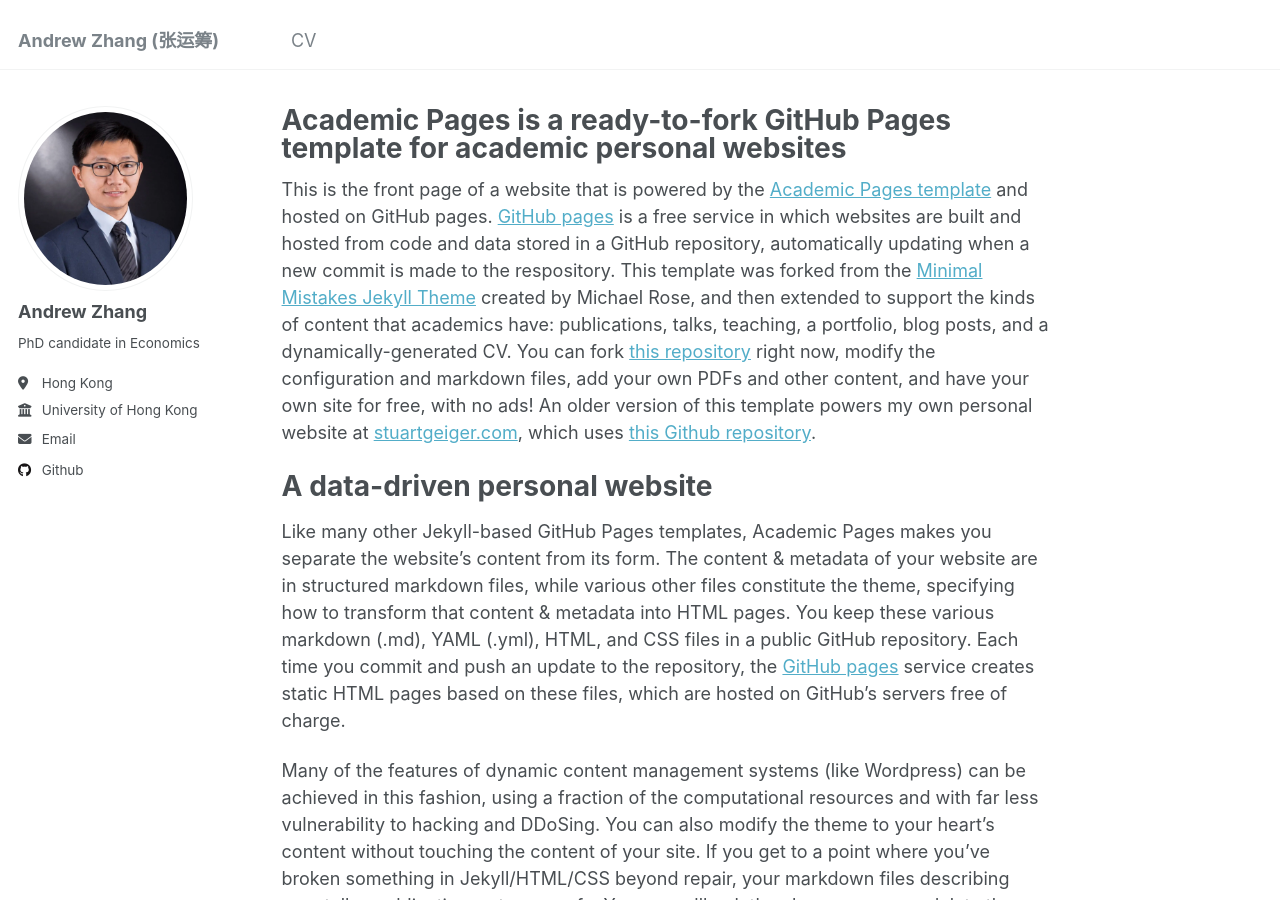
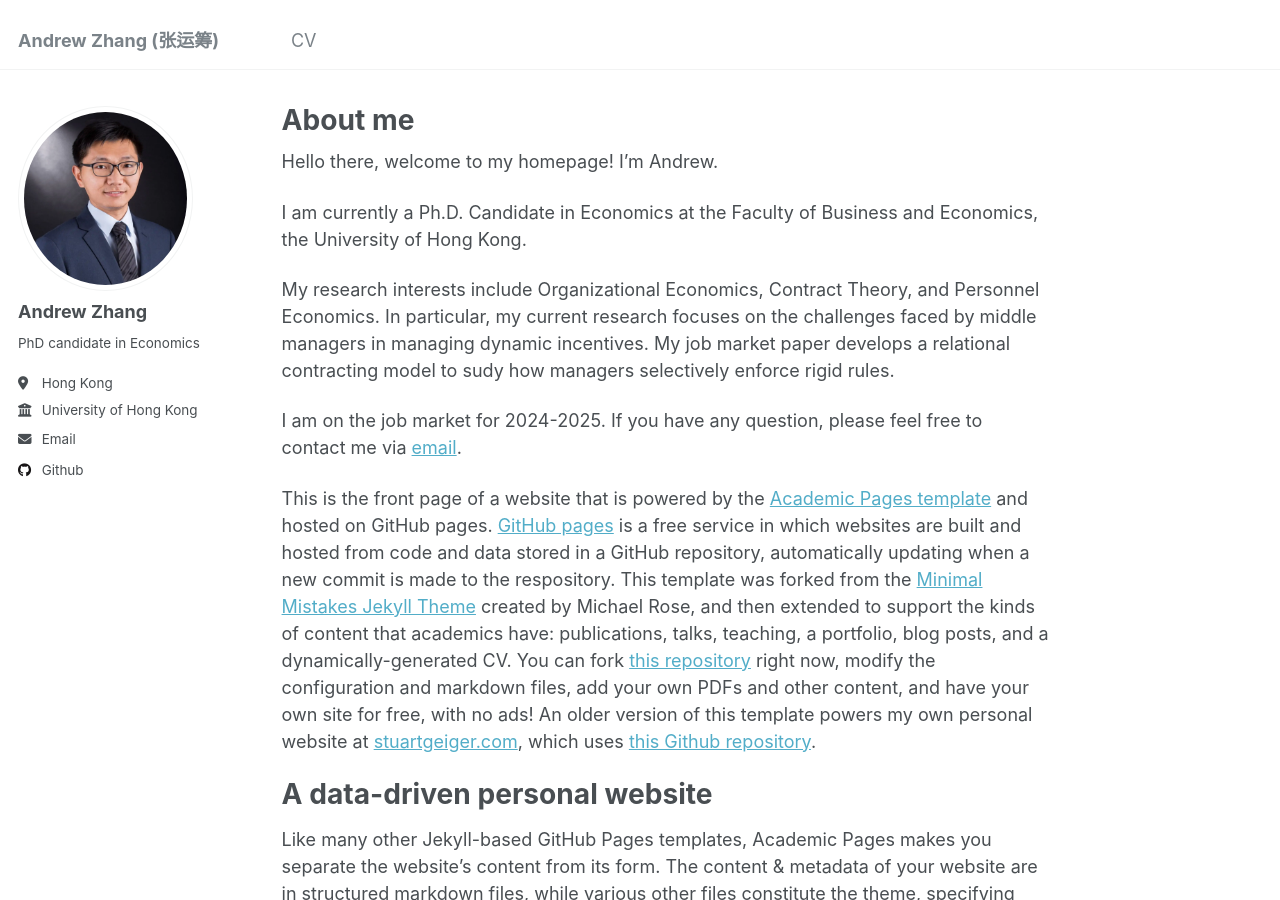
Before and after one commit to Andrew-YC-Zhang/andrew-yc-zhang.github.io, a Jekyll site: the page built from _pages/about.md, in a window 1280 px wide and 900 px high. Built offline with Jekyll 4.4.1, drawn with Linux system fonts in a browser that asks for light colours.

Commit message:
Update about.md

```diff
--- a/_pages/about.md
+++ b/_pages/about.md
@@ -1,11 +1,20 @@
 ---
 permalink: /
-title: "Academic Pages is a ready-to-fork GitHub Pages template for academic personal websites"
+title: "About me"
 author_profile: true
 redirect_from:
   - /about/
   - /about.html
 ---
+
+Hello there, welcome to my homepage! I'm Andrew.
+
+I am currently a Ph.D. Candidate in Economics at the Faculty of Business and Economics, the University of Hong Kong.
+
+My research interests include Organizational Economics, Contract Theory, and Personnel Economics. In particular, my current research focuses on the challenges faced by middle managers in managing dynamic incentives. My job market paper develops a relational contracting model to sudy how managers selectively enforce rigid rules.
+
+I am on the job market for 2024-2025. If you have any question, please feel free to contact me via [email](zyc616@connect.hku.hk).
+
 
 This is the front page of a website that is powered by the [Academic Pages template](https://github.com/academicpages/academicpages.github.io) and hosted on GitHub pages. [GitHub pages](https://pages.github.com) is a free service in which websites are built and hosted from code and data stored in a GitHub repository, automatically updating when a new commit is made to the respository. This template was forked from the [Minimal Mistakes Jekyll Theme](https://mmistakes.github.io/minimal-mistakes/) created by Michael Rose, and then extended to support the kinds of content that academics have: publications, talks, teaching, a portfolio, blog posts, and a dynamically-generated CV. You can fork [this repository](https://github.com/academicpages/academicpages.github.io) right now, modify the configuration and markdown files, add your own PDFs and other content, and have your own site for free, with no ads! An older version of this template powers my own personal website at [stuartgeiger.com](http://stuartgeiger.com), which uses [this Github repository](https://github.com/staeiou/staeiou.github.io).
 
```
